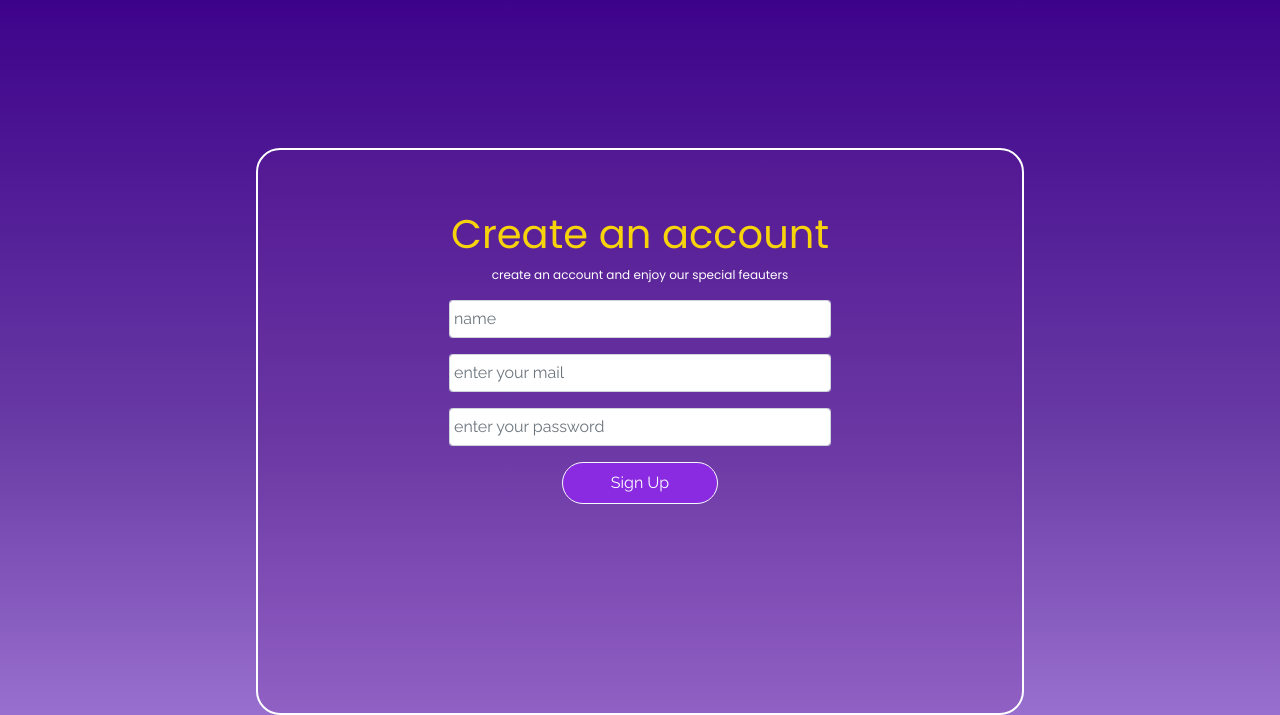
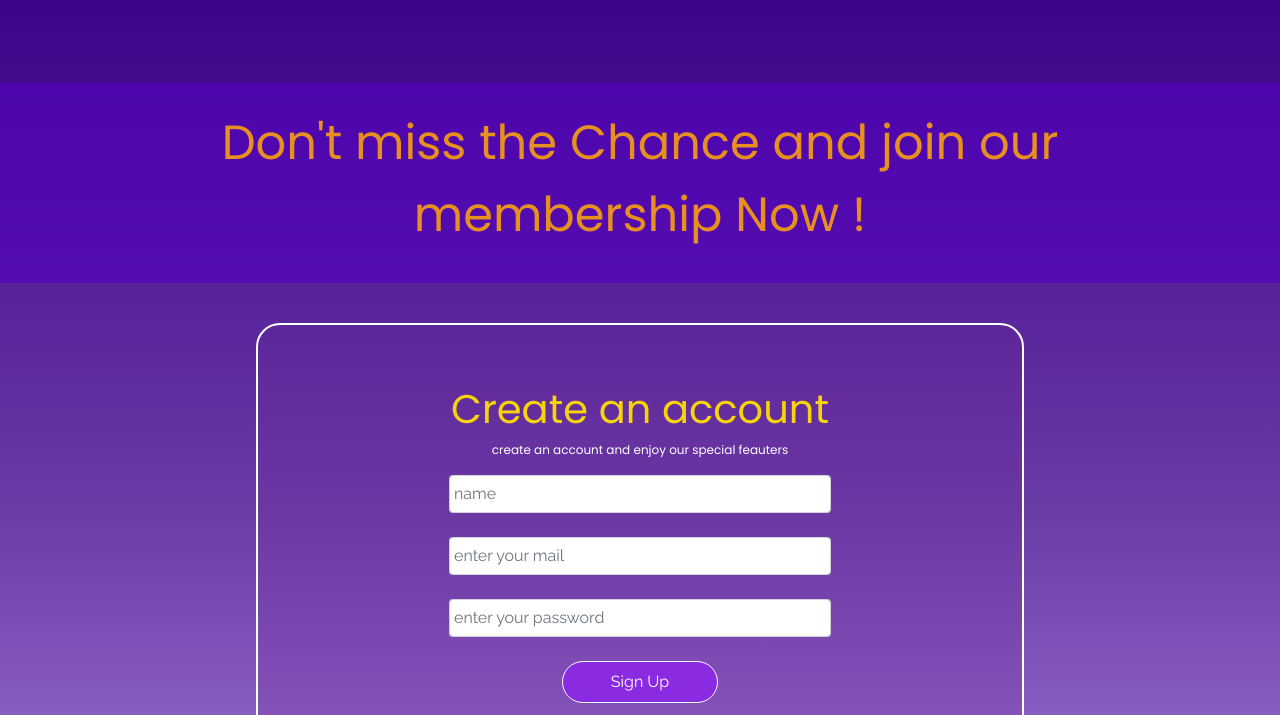
Before and after one commit to omar201014/Furnature-V2, a plain HTML site: page contact.html in a window 1280 px wide. Shown: the part 728-1443 px from the top of the page. Drawn offline with nearby package versions, Linux system fonts and the light colour scheme.

Commit message:
form-section-tittle

```diff
--- a/contact.html
+++ b/contact.html
@@ -90,6 +90,15 @@
 
     <!--Get in Touch-->
     <section class="User-Form">
+      <div class="row">
+        <div class="col-12">
+          <div class="sec-title py-4">
+            <h1 class="container-md display-5 px-lg-5 px-md-1 px-2 lh-base" style="color: rgb(232, 144, 31) !important;">
+              Don't miss the Chance and join our membership <strong>Now !</strong>
+            </h1>
+          </div>
+        </div>
+      </div>
       <div class="container">
         <div class="row">
           <div class="form-title text-center">
@@ -99,15 +108,15 @@
         </div>
         <div class="row">
           <form id="form" class="d-flex flex-column align-items-center">
-            <div class="col-12 col-md-6 mb-3">
+            <div class="col-12 col-md-6 mb-4">
               <input id="user_name" class="px-1 rounded-1 form-control mx-auto" type="text" placeholder="name">
               <label class="d-none text-start"></label>
             </div>
-            <div class="col-12 col-md-6 mb-3">
+            <div class="col-12 col-md-6 mb-4">
               <input id="user_mail" class="px-1 rounded-1 form-control mx-auto" type="email" placeholder="enter your mail">
               <label class="d-none text-start"></label>
             </div>
-            <div class="col-12 col-md-6 mb-3">
+            <div class="col-12 col-md-6 mb-4">
               <input id="user_password" class="px-1 rounded-1 form-control mx-auto" type="password" placeholder="enter your password">
               <label class="d-none text-start"></label>
             </div>
--- a/styles.css
+++ b/styles.css
@@ -250,9 +250,15 @@
     }
 
     /* User Form */
-
+    .sec-title{
+        font-family: 'Poppins', sans-serif;
+        text-align: center;
+        margin-bottom: 40px;
+        background-color: #5302bda6;
+        margin-top: -30px;
+    }
     .User-Form{
-        padding: 150px 0;
+        padding: 115px 0;
         background-image: linear-gradient(180deg,rgb(61, 2, 138),rgb(105, 59, 165),rgb(177, 138, 228));
     }
     .User-Form .container{
```
